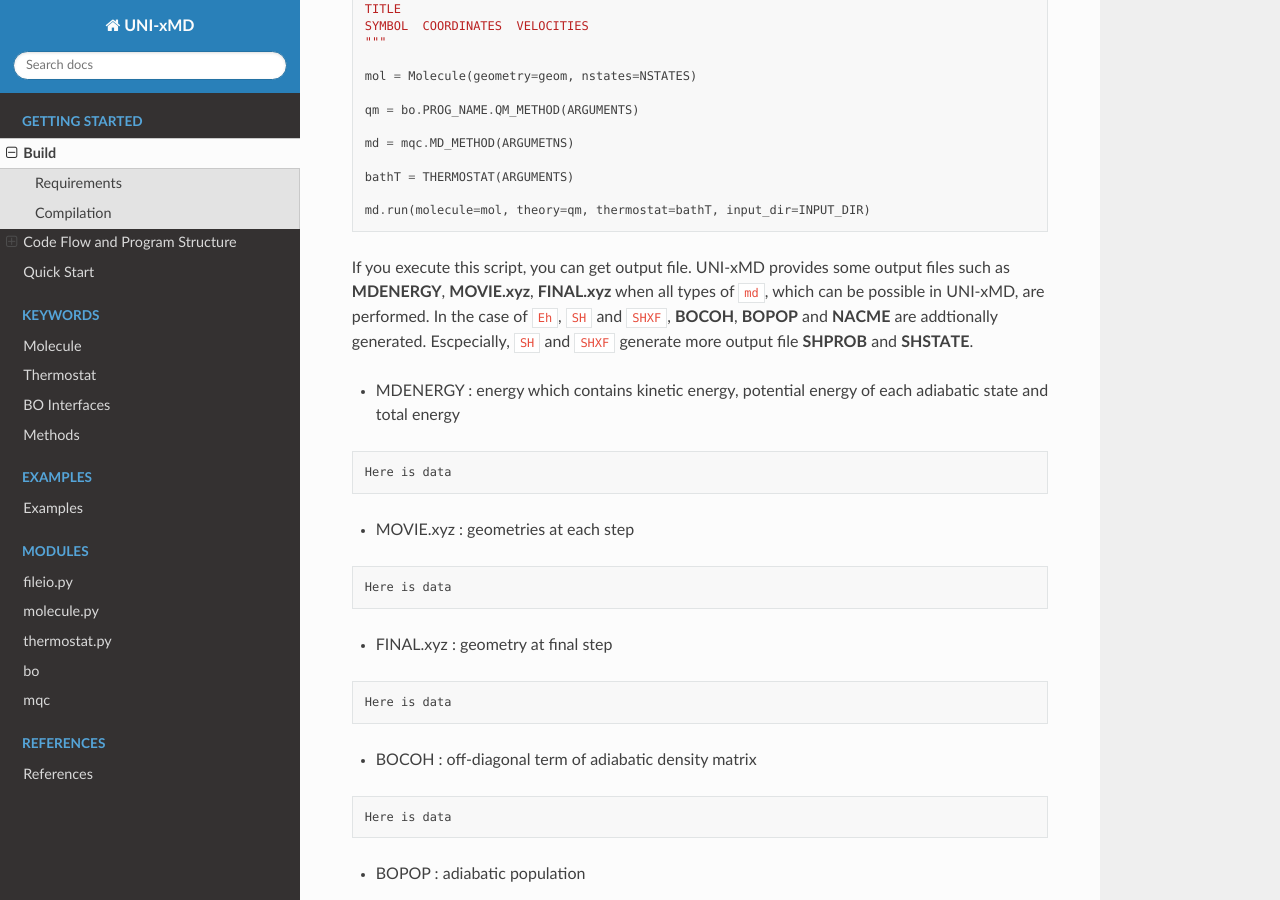
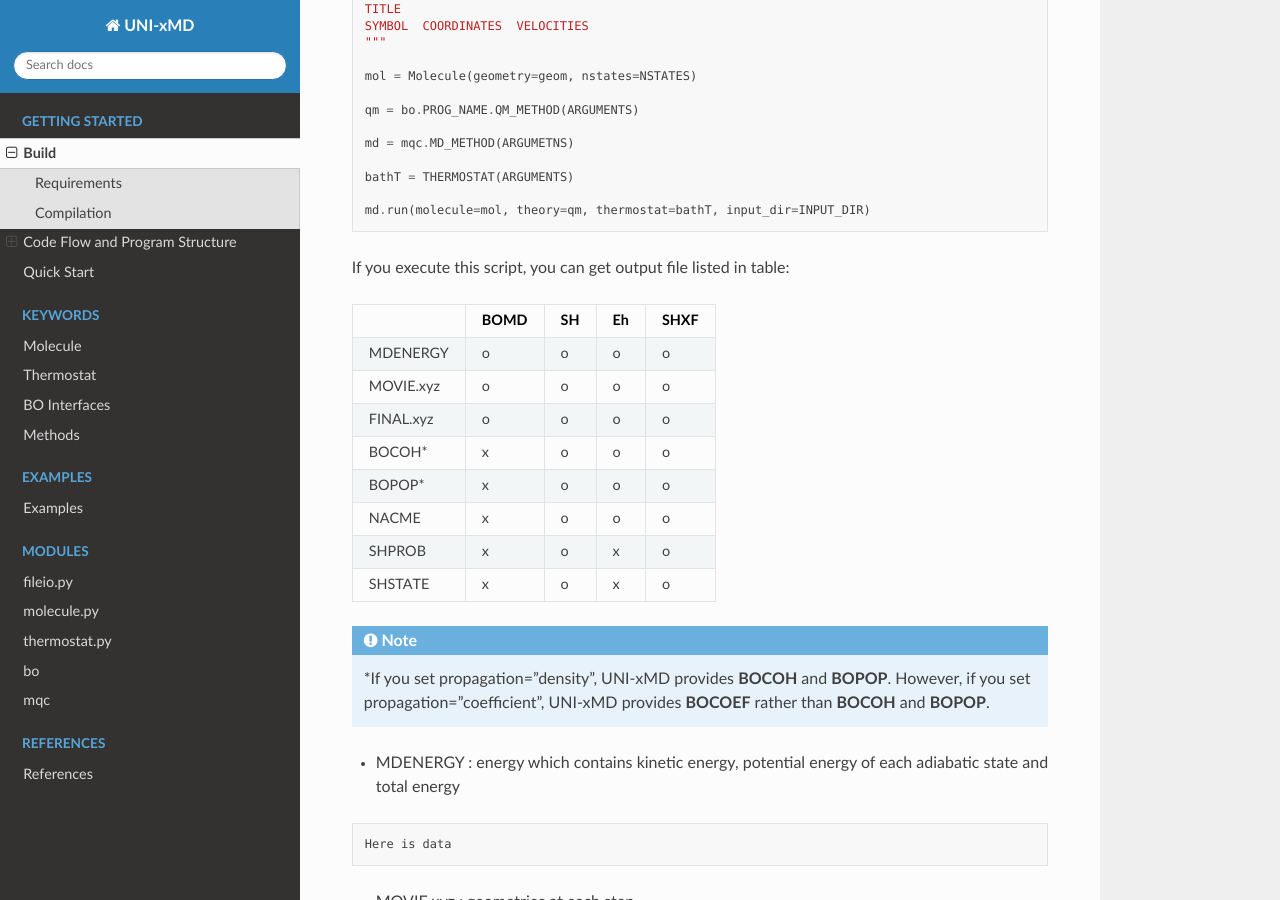
Before and after one commit to skmin-lab/unixmd, a Sphinx documentation site: the page built from docs/source/getting_started/getstarted.rst, in a window 1280 px wide and 900 px high, scrolled down 1314 px. Built offline with Sphinx 7.4.7 and the Read the Docs theme 2.0.0, drawn with Linux system fonts in a browser that asks for light colours.

Commit message:
make table of output file following md type

```diff
--- a/docs/source/getting_started/getstarted.rst
+++ b/docs/source/getting_started/getstarted.rst
@@ -73,9 +73,29 @@ Here, we provide executable running script file, which contains:
 
    md.run(molecule=mol, theory=qm, thermostat=bathT, input_dir=INPUT_DIR)
 
-If you execute this script, you can get output file.
-UNI-xMD provides some output files such as **MDENERGY**, **MOVIE.xyz**, **FINAL.xyz** when all types of ``md``, which can be possible in UNI-xMD, are performed.
-In the case of ``Eh``, ``SH`` and ``SHXF``, **BOCOH**, **BOPOP** and **NACME** are addtionally generated. Escpecially, ``SH`` and ``SHXF`` generate more output file **SHPROB** and **SHSTATE**.
+If you execute this script, you can get output file listed in table:
+
++-----------+------+----+----+------+
+|           | BOMD | SH | Eh | SHXF |
++===========+======+====+====+======+
+| MDENERGY  | o    | o  | o  | o    |
++-----------+------+----+----+------+
+| MOVIE.xyz | o    | o  | o  | o    |
++-----------+------+----+----+------+
+| FINAL.xyz | o    | o  | o  | o    |
++-----------+------+----+----+------+
+| BOCOH*    | x    | o  | o  | o    |
++-----------+------+----+----+------+
+| BOPOP*    | x    | o  | o  | o    |
++-----------+------+----+----+------+
+| NACME     | x    | o  | o  | o    |
++-----------+------+----+----+------+
+| SHPROB    | x    | o  | x  | o    |
++-----------+------+----+----+------+
+| SHSTATE   | x    | o  | x  | o    |
++-----------+------+----+----+------+
+
+.. note:: \*If you set propagation="density", UNI-xMD provides **BOCOH** and **BOPOP**. However, if you set propagation="coefficient", UNI-xMD provides **BOCOEF** rather than **BOCOH** and **BOPOP**.
 
 - MDENERGY  : energy which contains kinetic energy, potential energy of each adiabatic state and total energy
 
```
